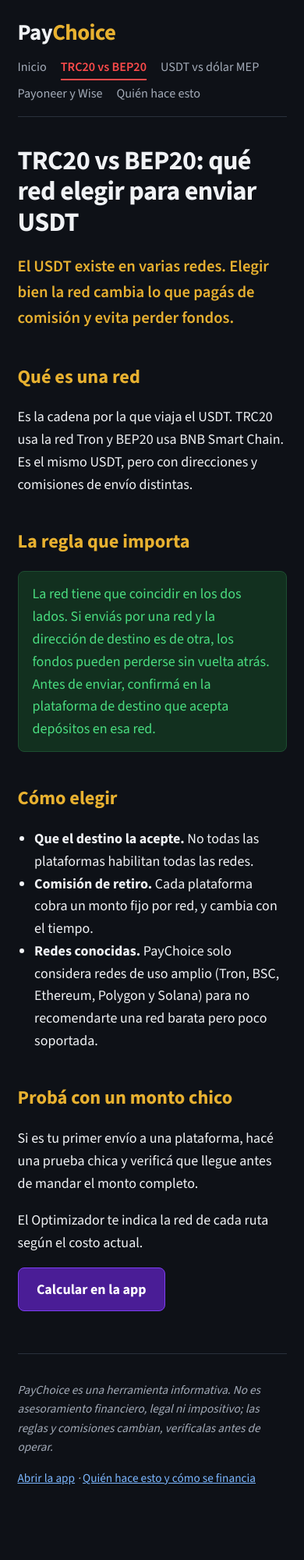
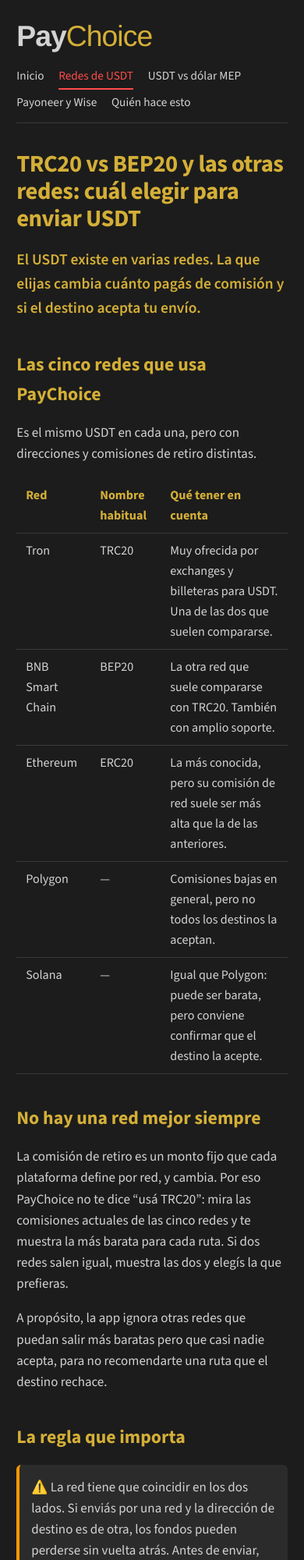
Before and after one commit to hodlmindcryptos-alt/paychoice-sitio, a plain HTML site: page guia-trc20-vs-bep20.html in a window 390 px wide. Shown: the top 2000 px of the page at 78% size. Before the commit the page ends 1977 px from the top, so only its background shows below. Drawn offline with nearby package versions, Linux system fonts and the light colour scheme.

Commit message:
Add files via upload

```diff
--- a/guia-trc20-vs-bep20.html
+++ b/guia-trc20-vs-bep20.html
@@ -1,20 +1,30 @@
 <!DOCTYPE html>
 <html lang="es"><head><meta charset="utf-8">
 <meta name="viewport" content="width=device-width, initial-scale=1">
-<title>TRC20 vs BEP20: qué red elegir para enviar USDT | PayChoice</title>
-<meta name="description" content="Qué es una red de USDT, en qué se diferencian TRC20 y BEP20 y cómo evitar errores al enviar.">
+<title>TRC20 vs BEP20 y las otras redes: cuál elegir para USDT | PayChoice</title>
+<meta name="description" content="Qué es una red de USDT, cómo se comparan TRC20, BEP20, ERC20, Polygon y Solana, y cómo evitar errores al enviar.">
 <link rel="preconnect" href="https://fonts.googleapis.com"><link rel="preconnect" href="https://fonts.gstatic.com" crossorigin>
 <link href="https://fonts.googleapis.com/css2?family=Source+Sans+3:wght@400;600;700;800&display=swap" rel="stylesheet">
 <link rel="stylesheet" href="style.css"></head>
-<body><header><a class="brand" href="index.html">Pay<span>Choice</span></a><nav><a href="index.html">Inicio</a><a href="guia-trc20-vs-bep20.html" aria-current="page">TRC20 vs BEP20</a><a href="guia-usdt-vs-dolar-mep.html">USDT vs dólar MEP</a><a href="guia-cobrar-payoneer-wise.html">Payoneer y Wise</a><a href="quien-hace-esto.html">Quién hace esto</a></nav></header>
+<body><header><a class="brand" href="index.html">Pay<span>Choice</span></a><nav><a href="index.html">Inicio</a><a href="guia-trc20-vs-bep20.html" aria-current="page">Redes de USDT</a><a href="guia-usdt-vs-dolar-mep.html">USDT vs dólar MEP</a><a href="guia-cobrar-payoneer-wise.html">Payoneer y Wise</a><a href="quien-hace-esto.html">Quién hace esto</a></nav></header>
 <main>
-<h1>TRC20 vs BEP20: qué red elegir para enviar USDT</h1>
-<p class="lead">El USDT existe en varias redes. Elegir bien la red cambia lo que pagás de comisión y evita perder fondos.</p>
-<h2>Qué es una red</h2><p>Es la cadena por la que viaja el USDT. TRC20 usa la red Tron y BEP20 usa BNB Smart Chain. Es el mismo USDT, pero con direcciones y comisiones de envío distintas.</p>
-<h2>La regla que importa</h2><p class="note">La red tiene que coincidir en los dos lados. Si enviás por una red y la dirección de destino es de otra, los fondos pueden perderse sin vuelta atrás. Antes de enviar, confirmá en la plataforma de destino que acepta depósitos en esa red.</p>
-<h2>Cómo elegir</h2>
-<ul><li><b>Que el destino la acepte.</b> No todas las plataformas habilitan todas las redes.</li><li><b>Comisión de retiro.</b> Cada plataforma cobra un monto fijo por red, y cambia con el tiempo.</li><li><b>Redes conocidas.</b> PayChoice solo considera redes de uso amplio (Tron, BSC, Ethereum, Polygon y Solana) para no recomendarte una red barata pero poco soportada.</li></ul>
+<h1>TRC20 vs BEP20 y las otras redes: cuál elegir para enviar USDT</h1>
+<p class="lead">El USDT existe en varias redes. La que elijas cambia cuánto pagás de comisión y si el destino acepta tu envío.</p>
+<h2>Las cinco redes que usa PayChoice</h2>
+<p>Es el mismo USDT en cada una, pero con direcciones y comisiones de retiro distintas.</p>
+<div class="scroll"><table><tr><th>Red</th><th>Nombre habitual</th><th>Qué tener en cuenta</th></tr>
+<tr><td>Tron</td><td>TRC20</td><td>Muy ofrecida por exchanges y billeteras para USDT. Una de las dos que suelen compararse.</td></tr>
+<tr><td>BNB Smart Chain</td><td>BEP20</td><td>La otra red que suele compararse con TRC20. También con amplio soporte.</td></tr>
+<tr><td>Ethereum</td><td>ERC20</td><td>La más conocida, pero su comisión de red suele ser más alta que la de las anteriores.</td></tr>
+<tr><td>Polygon</td><td>—</td><td>Comisiones bajas en general, pero no todos los destinos la aceptan.</td></tr>
+<tr><td>Solana</td><td>—</td><td>Igual que Polygon: puede ser barata, pero conviene confirmar que el destino la acepte.</td></tr></table></div>
+<h2>No hay una red mejor siempre</h2>
+<p>La comisión de retiro es un monto fijo que cada plataforma define por red, y cambia. Por eso PayChoice no te dice “usá TRC20”: mira las comisiones actuales de las cinco redes y te muestra la más barata para cada ruta. Si dos redes salen igual, muestra las dos y elegís la que prefieras.</p>
+<p>A propósito, la app ignora otras redes que puedan salir más baratas pero que casi nadie acepta, para no recomendarte una ruta que el destino rechace.</p>
+<h2>La regla que importa</h2>
+<p class="warn">⚠️ La red tiene que coincidir en los dos lados. Si enviás por una red y la dirección de destino es de otra, los fondos pueden perderse sin vuelta atrás. Antes de enviar, confirmá en la plataforma de destino que acepta depósitos en esa red. PayChoice no puede verificarlo por vos.</p>
 <h2>Probá con un monto chico</h2><p>Si es tu primer envío a una plataforma, hacé una prueba chica y verificá que llegue antes de mandar el monto completo.</p>
-<p>El Optimizador te indica la red de cada ruta según el costo actual.</p><p><a class="btn" href="https://paychoice.streamlit.app">Calcular en la app</a></p></main>
-<footer><p>PayChoice es una herramienta informativa. No es asesoramiento financiero, legal ni impositivo; las reglas y comisiones cambian, verificalas antes de operar.</p>
-<p><a href="https://paychoice.streamlit.app">Abrir la app</a> · <a href="quien-hace-esto.html">Quién hace esto y cómo se financia</a></p></footer></body></html>
+<p><a class="btn" href="https://paychoice.streamlit.app">Calcular en la app</a></p></main>
+<footer><div class="cafe"><a class="cafecito-badge" href="https://cafecito.app/jorsa9" target="_blank" rel="noopener"><span class="cafecito-icon">☕</span><span>¿Te sirvió esta herramienta? <strong>Invitame un cafecito</strong></span></a></div>
+<p class="legal">⚠️ <em>Aviso Legal: PayChoice realiza estimaciones matemáticas en tiempo real basadas en las APIs del mercado actual. Los valores finales pueden sufrir ligeras variaciones por la volatilidad propia del exchange al momento de ejecutar la operación. Esta plataforma es estrictamente informativa y no constituye asesoramiento financiero, impositivo ni legal.</em></p>
+<p class="links"><a href="https://paychoice.streamlit.app">Abrir la app</a> · <a href="quien-hace-esto.html">Quién hace esto y cómo se financia</a></p></footer></body></html>
--- a/style.css
+++ b/style.css
@@ -1,24 +1,33 @@
-:root{--bg:#0e1117;--card:#161b22;--ink:#f0f2f5;--muted:#a3abb8;--gold:#e8b130;--red:#ff4b4b;--purple:#4a1d96;--purple-line:#7e3ff2;--green:#4ade80;--green-bg:#12301f;--line:#2a313c}
+:root{--bg:#1c1c1c;--card:#2b2b2b;--ink:#d3d3d3;--muted:#9a9a9a;--gold:#d4af37;--red:#ff4b4b;--purple:#4a148c;--purple-hi:#6a1b9a;--green:#4caf50;--orange:#ff9800;--line:#3a3a3a}
 *{box-sizing:border-box}
-html{font-family:"Source Sans 3","Source Sans Pro",system-ui,-apple-system,"Segoe UI",sans-serif;background:var(--bg);color:var(--ink);line-height:1.6;font-size:18px}
-body{margin:0 auto;max-width:46rem;padding:1rem 1.25rem 3rem}
-header{display:flex;flex-wrap:wrap;gap:.5rem 1.5rem;align-items:baseline;padding-bottom:.75rem;border-bottom:1px solid var(--line)}
-.brand{font-weight:800;font-size:1.6rem;letter-spacing:-.02em;text-decoration:none;color:var(--ink)}
-.brand span{color:var(--gold)}
-nav{display:flex;flex-wrap:wrap;gap:.25rem 1rem;font-size:.9rem}
-nav a{color:var(--muted);text-decoration:none;padding-bottom:2px}nav a:hover{color:var(--ink)}
-nav a[aria-current]{color:var(--red);font-weight:600;border-bottom:2px solid var(--red)}
-h1{font-size:clamp(1.9rem,6vw,2.6rem);line-height:1.15;letter-spacing:-.02em;font-weight:800;margin:2rem 0 1rem;color:var(--ink)}
-h2{font-size:1.35rem;color:var(--gold);margin:2.2rem 0 .5rem}
-h3{font-size:1.05rem;color:var(--ink);margin:1.2rem 0 .1rem}
-p,li{max-width:64ch}.lead{font-size:1.15rem;color:var(--gold);font-weight:600}
-a{color:#7cb7ff}a:focus-visible,.btn:focus-visible{outline:3px solid var(--gold);outline-offset:2px}
-.btn{display:inline-block;background:var(--purple);color:#fff;padding:.7rem 1.3rem;border:1px solid var(--purple-line);border-radius:8px;text-decoration:none;font-weight:700}
-.btn:hover{background:#5b27b3}
-.note{background:var(--green-bg);color:var(--green);padding:.8rem 1rem;border-radius:8px;border:1px solid #1d4d31}
-.bar{margin:1.8rem 0}.bar div{display:flex;height:3rem;border-radius:8px;overflow:hidden;border:1px solid var(--line)}
-.bar span{display:block}.keep{background:var(--green);color:#06210f;padding:.55rem .8rem;font-weight:800;white-space:nowrap}.fee{background:var(--gold)}.spr{background:var(--purple-line)}
+html{font-family:"Source Sans 3","Source Sans Pro",system-ui,-apple-system,"Segoe UI",sans-serif;background:var(--bg);color:var(--ink);line-height:1.6;font-size:17px}
+body{margin:0 auto;max-width:970px;padding:1rem 1.25rem 3rem}
+header{display:flex;flex-wrap:wrap;gap:.5rem 1.75rem;align-items:baseline;padding-bottom:.6rem;border-bottom:1px solid var(--line)}
+.brand{font-family:"Helvetica Neue",Helvetica,Arial,sans-serif;font-size:2.2rem;letter-spacing:-1px;font-weight:800;text-decoration:none;color:var(--ink)}
+.brand span{font-weight:300;color:var(--gold)}
+nav{display:flex;flex-wrap:wrap;gap:.25rem 1.1rem;font-size:.9rem}
+nav a{color:var(--ink);text-decoration:none;padding-bottom:3px}nav a:hover{color:var(--gold)}
+nav a[aria-current]{color:var(--red);border-bottom:2px solid var(--red)}
+h1,h2,h3{color:var(--gold)}
+h1{font-size:clamp(1.8rem,5vw,2.4rem);line-height:1.15;letter-spacing:-.5px;font-weight:700;margin:2rem 0 1rem}
+h2{font-size:1.4rem;margin:2.2rem 0 .5rem}
+h3{font-size:1.1rem;margin:0 0 .25rem}
+p,li{max-width:78ch}.lead{font-size:1.15rem;font-weight:600;color:var(--gold)}
+a{color:#7cb7ff}a:focus-visible,.btn:focus-visible,.cafecito-badge:focus-visible{outline:3px solid var(--gold);outline-offset:2px}
+.btn{display:inline-block;background:var(--purple);color:#fff;padding:10px 20px;border-radius:6px;border:1px solid var(--purple);text-decoration:none;font-weight:bold;transition:all .3s ease}
+.btn:hover{background:var(--purple-hi);border-color:var(--gold)}
+.card{background:var(--card);padding:15px;border-radius:6px;margin-bottom:15px;border-left:4px solid var(--gold)}
+.card p{margin:0}
+.warn{background:var(--card);padding:15px;border-radius:6px;border-left:4px solid var(--orange)}
+.scroll{overflow-x:auto}table{border-collapse:collapse;width:100%;font-size:.95rem}
+th,td{text-align:left;padding:.55rem .7rem;border-bottom:1px solid var(--line);vertical-align:top}th{color:var(--gold)}
+.bar{margin:1.8rem 0}.bar div{display:flex;height:3rem;border-radius:6px;overflow:hidden;border:1px solid var(--line)}
+.bar span{display:block}.keep{background:var(--green);color:#0b2410;padding:.55rem .8rem;font-weight:800;white-space:nowrap}.fee{background:var(--gold)}.spr{background:var(--purple-hi)}
 figcaption{font-size:.85rem;color:var(--muted);margin-top:.5rem}
 ul{padding-left:1.2rem}
-footer{margin-top:3rem;padding-top:1rem;border-top:1px solid var(--line);font-size:.85rem;color:var(--muted);font-style:italic}
-footer a{font-style:normal}
+footer{margin-top:3rem;padding-top:1.2rem;border-top:1px solid var(--line);color:var(--muted)}
+.cafe{text-align:center;margin-bottom:25px}
+.cafecito-badge{display:inline-flex;align-items:center;gap:10px;text-decoration:none;color:var(--ink);font-size:.9em;background:var(--card);border:1px solid var(--purple);border-radius:999px;padding:8px 20px;transition:all .3s ease}
+.cafecito-badge:hover{border-color:var(--gold);background:#33263f}
+.cafecito-badge strong{color:var(--gold)}.cafecito-icon{font-size:1.7em;line-height:1}
+footer .legal{max-width:none;font-size:.8rem}footer .links{max-width:none;font-size:.85rem;text-align:center}
```
Also changed, not shown: guia-cobrar-payoneer-wise.html (+4 -3 lines), guia-usdt-vs-dolar-mep.html (+4 -3 lines), index.html (+8 -7 lines), quien-hace-esto.html (+5 -4 lines).
